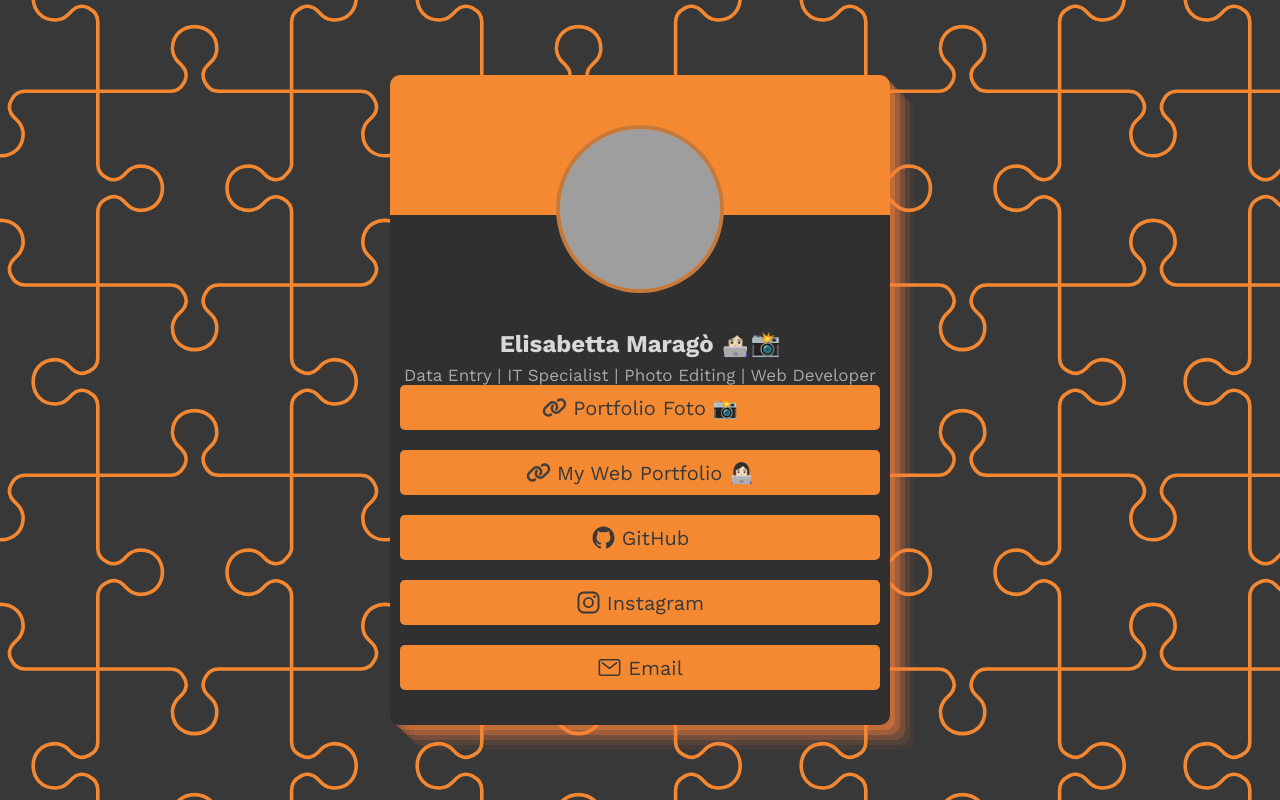
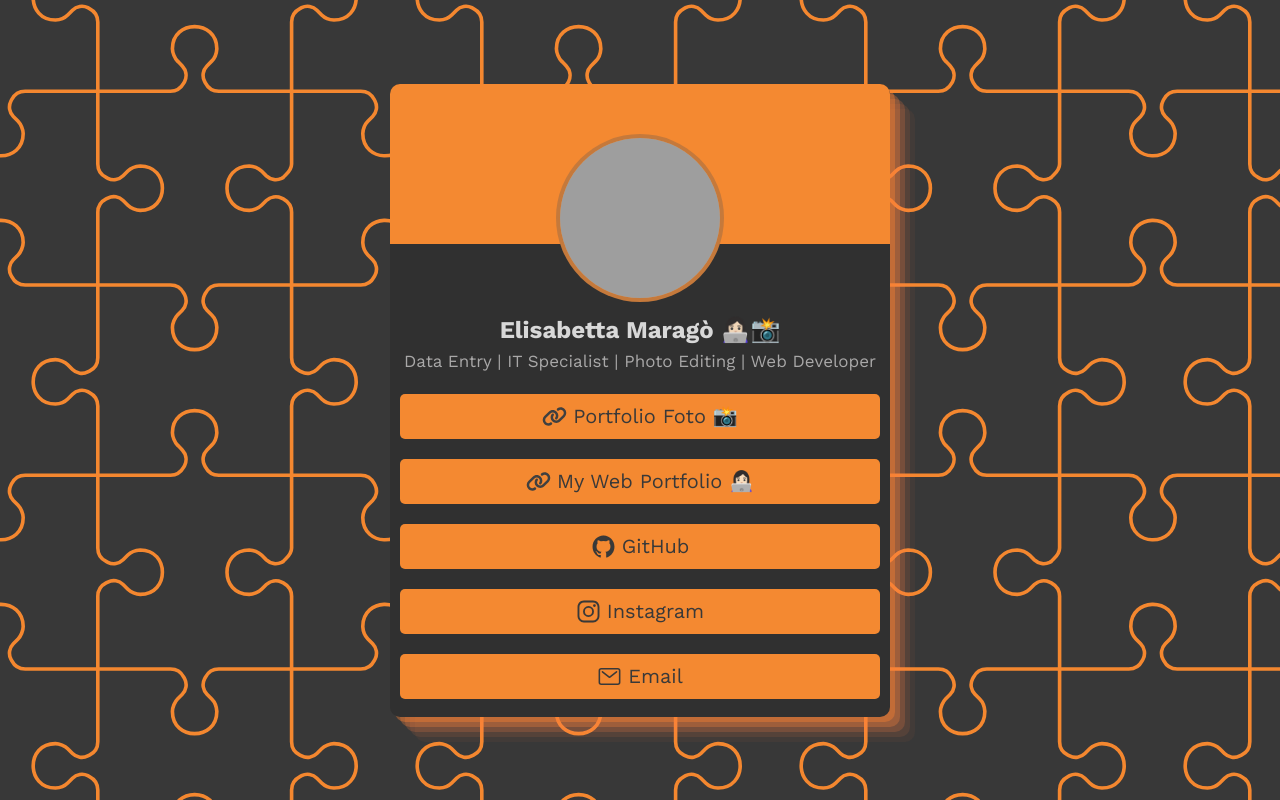
Before and after one commit to EliMarago/MyBio-card, a plain HTML site: page index.html in a window 1280 px wide. Drawn offline with nearby package versions, Linux system fonts and the light colour scheme; grey boxes are pictures that could not be loaded; some icons are missing.

Commit message:
Update style.css

```diff
--- a/style.css
+++ b/style.css
@@ -17,7 +17,7 @@ body {
   bottom: 0;
   left: 0;
   width: 500px;
-  height: 650px;
+  height: 633px;
   border-radius: 10px;
   box-shadow: rgba(248, 127, 52, 0.4) 5px 5px, rgba(247, 129, 60, 0.3) 10px 10px,
     rgba(251, 126, 64, 0.2) 15px 15px, rgba(254, 127, 72, 0.1) 20px 20px,
@@ -33,7 +33,7 @@ body {
   left: 0;
   background-color: #f48931;
   width: 500px;
-  height: 140px;
+  height: 160px;
 }
 
 .avatar-holder {
@@ -62,7 +62,7 @@ img {
 .name {
   position: absolute;
   margin: auto;
-  top: -100px;
+  top: -129px;
   right: 0;
   bottom: 0;
   left: 0;
```
